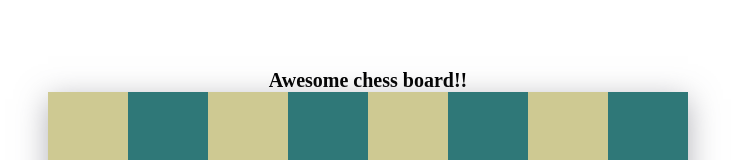
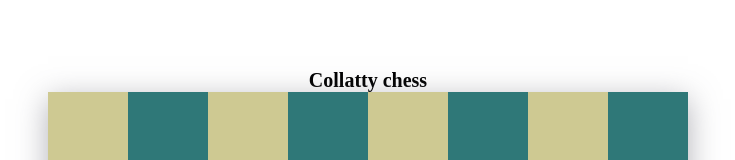
Before and after one commit to Collatty/chess, a React app: page / in a window 1280 px wide. Shown: the top 160 px of the page, without its empty margins (272-1007 px from the left). Built offline with nearby package versions, Linux system fonts and the light colour scheme.

Commit message:
Update header

```diff
--- a/src/Chess.tsx
+++ b/src/Chess.tsx
@@ -3,7 +3,7 @@ import { Board } from './Board';
 
 export const Chess = () => (
   <div className="chess">
-    <h1>Awesome chess board!!</h1>
+    <h1 className="header-primary">Collatty chess</h1>
     <Board></Board>
   </div>
 );
```
